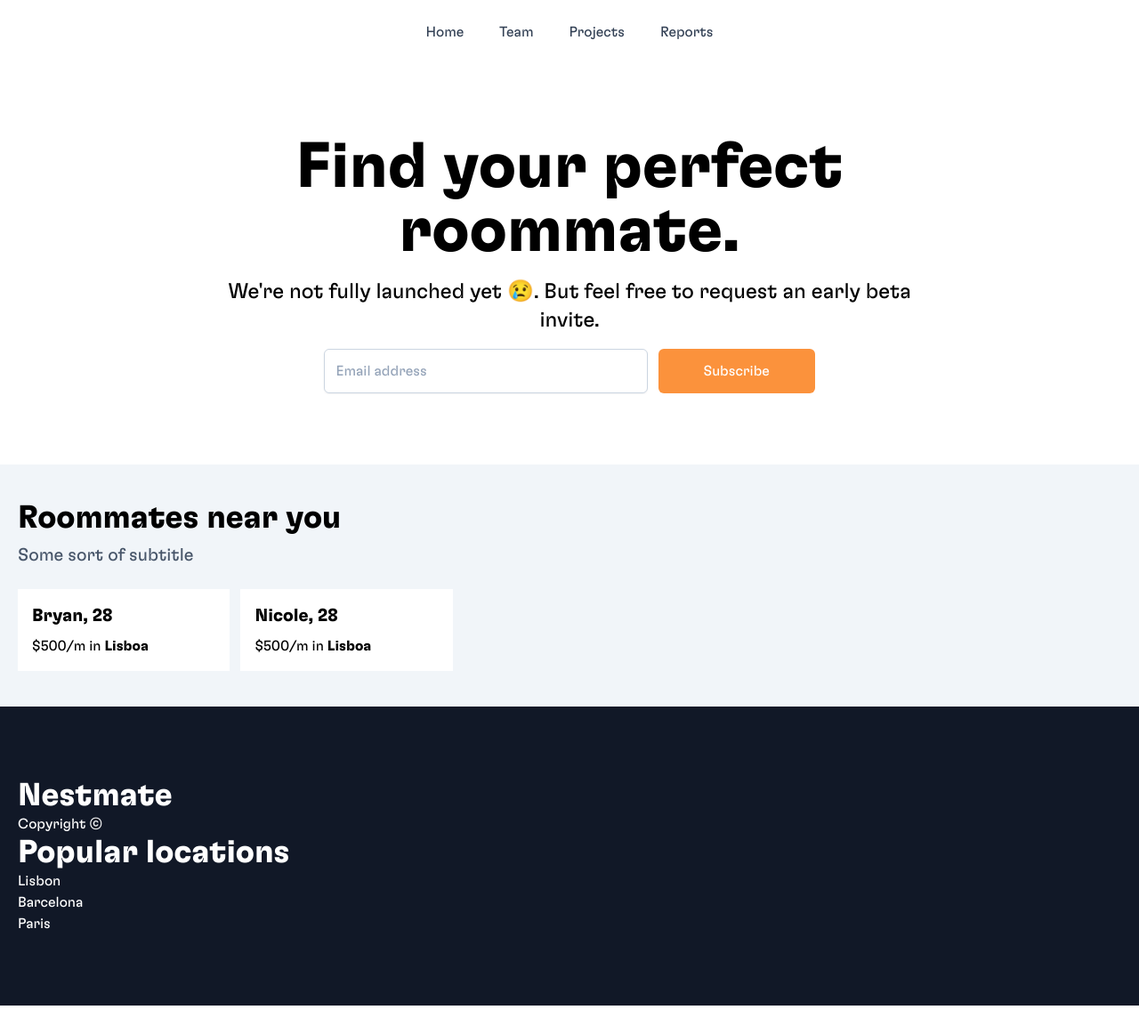
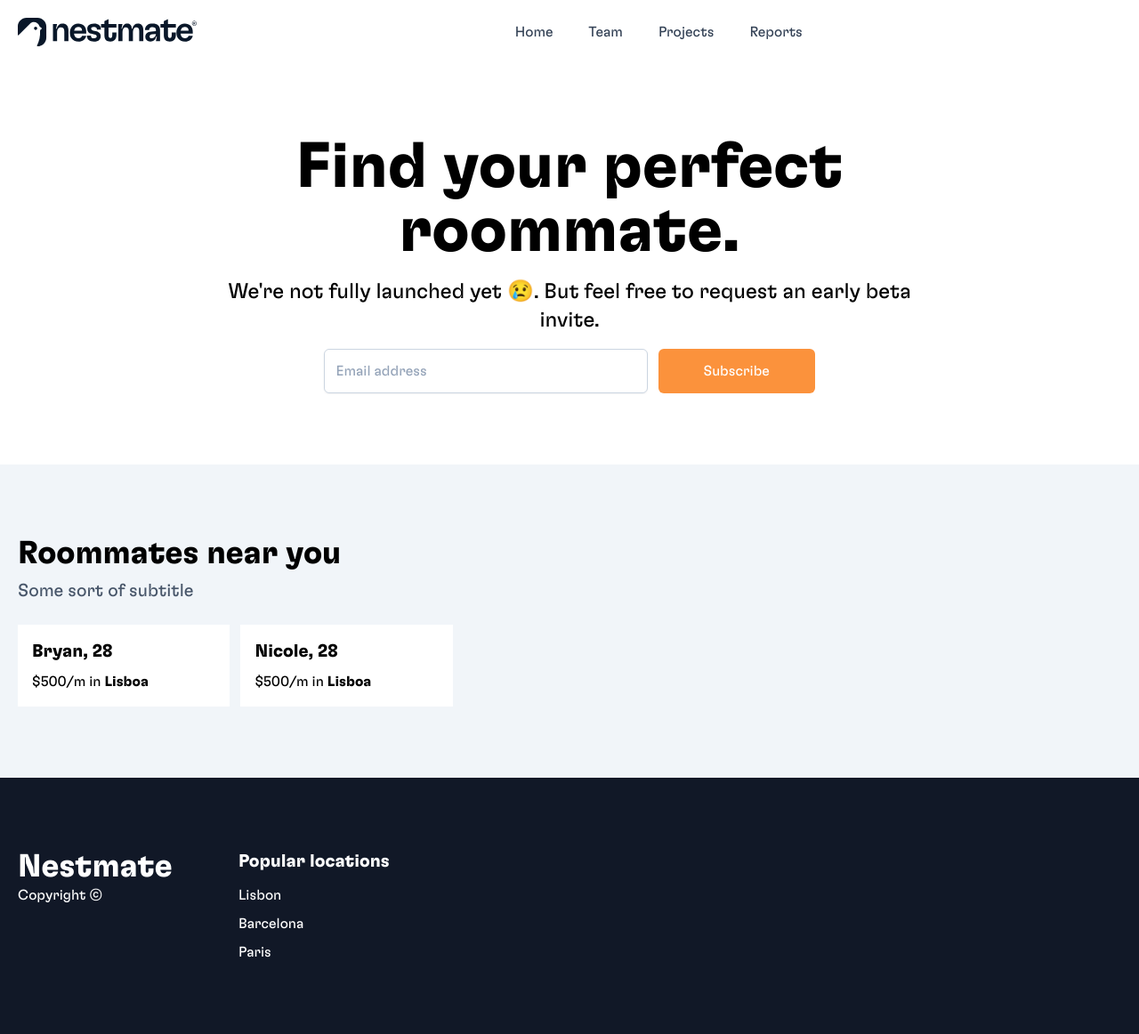
Before and after one commit to Nestmate/nestmate-app, a React (Create React App) app: page / in a window 1280 px wide. Shown: the whole page at 89% size. Before the commit the page ends 1130 px from the top, so only its background shows below. Built offline with nearby package versions, Linux system fonts and the light colour scheme.

Commit message:
theme added

```diff
--- a/public/index.html
+++ b/public/index.html
@@ -4,7 +4,7 @@
     <meta charset="utf-8" />
     <link rel="icon" href="%PUBLIC_URL%/favicon.ico" />
     <meta name="viewport" content="width=device-width, initial-scale=1" />
-    <meta name="theme-color" content="#000000" />
+    <meta name="theme-color" content="#FF9A3D" />
     <meta
       name="description"
       content="Web site created using create-react-app"
--- a/src/css/index.css
+++ b/src/css/index.css
@@ -583,6 +583,10 @@ section, .section{
   margin-bottom: 1.5rem;
 }
 
+.mb-3{
+  margin-bottom: 0.75rem;
+}
+
 .flex{
   display: flex;
 }
@@ -591,8 +595,28 @@ section, .section{
   display: grid;
 }
 
+.h-40{
+  height: 10rem;
+}
+
+.h-2{
+  height: 0.5rem;
+}
+
+.h-9{
+  height: 2.25rem;
+}
+
+.h-8{
+  height: 2rem;
+}
+
 .w-full{
   width: 100%;
+}
+
+.w-40{
+  width: 10rem;
 }
 
 .grid-cols-1{
@@ -603,12 +627,24 @@ section, .section{
   grid-template-columns: repeat(3, minmax(0, 1fr));
 }
 
+.items-center{
+  align-items: center;
+}
+
 .justify-between{
   justify-content: space-between;
 }
 
 .gap-3{
   gap: 0.75rem;
+}
+
+.gap-4{
+  gap: 1rem;
+}
+
+.gap-2{
+  gap: 0.5rem;
 }
 
 .space-x-4 > :not([hidden]) ~ :not([hidden]){
@@ -685,6 +721,10 @@ section, .section{
 
 .text-center{
   text-align: center;
+}
+
+.align-middle{
+  vertical-align: middle;
 }
 
 .text-xl{
--- a/src/pages/sections/Footer.js
+++ b/src/pages/sections/Footer.js
@@ -6,15 +6,15 @@ export const Footer = () => {
   return (
     <footer className='section bg-gray-900 text-white'>
         <Container>
-            <div className='grid grid-1 md:grid-4'>
+            <div className='grid grid-col-1 md:grid-col-4 lg:grid-cols-5'>
                 <div>
                     <h2>Nestmate</h2>
                     <p>Copyright &copy;</p>
                 </div>
                 <div>
-                    <h2>Popular locations</h2>
+                    <h2 className='text-xl mb-3'>Popular locations</h2>
                     <nav>
-                        <ul>
+                        <ul className='grid grid-cols-1 gap-2'>
                             <li><Link to="/roommates/lisbon">Lisbon</Link></li>
                             <li><Link to="/roommates/barcelona">Barcelona</Link></li>
                             <li><Link to="/roommates/paris">Paris</Link></li>
--- a/src/pages/sections/Navigation.js
+++ b/src/pages/sections/Navigation.js
@@ -1,11 +1,12 @@
 import { Container } from "../../components/elements/Container"
+import Logo from '../../assets/logo/nestmate-logo-full.svg'
 
 export const Navigation = () => {
   return (
     <header>
       <Container>
-        <div className="flex justify-between">
-          <div></div>
+        <div className="flex justify-between items-center">
+          <div><img src={Logo} alt="Nestmate Logo" className="h-8"/></div>
           <nav className="flex sm:justify-center space-x-4 py-4">
               {[
                   ['Home', '/dashboard'],
--- a/src/pages/sections/NearByRoomMates.js
+++ b/src/pages/sections/NearByRoomMates.js
@@ -20,7 +20,7 @@ export const NearByRoomMates = ({theme}) => {
     ]);
 
     return (
-        <section className="py-6 md:py-10 bg-slate-100">
+        <section className="bg-slate-100">
 
             <Container>
 
```
Also changed, not shown: src/assets/logo/nestmate-logo-full.svg (added).
